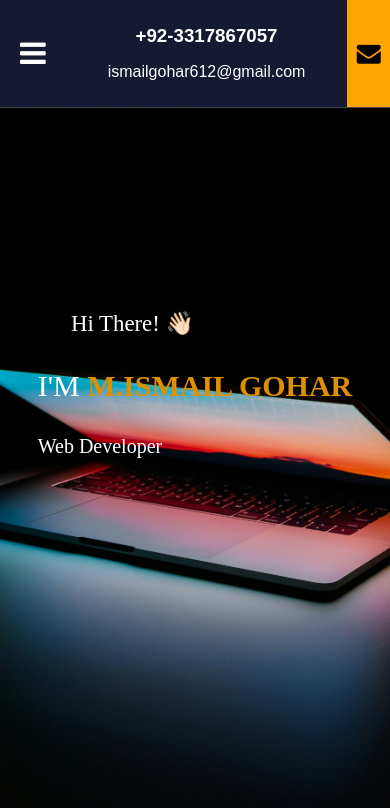
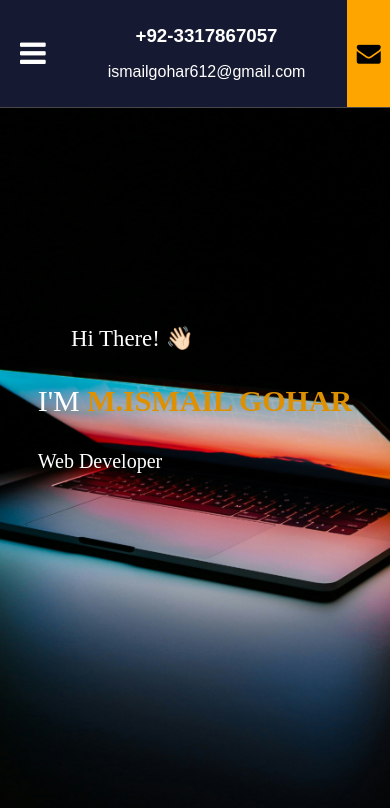
Before and after one commit to IsmailGohar/Portfolio, a plain HTML site: page index.html in a window 390 px wide. Shown: the top 808 px of the page. Drawn offline with Linux system fonts and the light colour scheme.

Commit message:
styles.css

```diff
--- a/styles.css
+++ b/styles.css
@@ -350,8 +350,8 @@ strong {
      #part1 {
 
        width: 100%;
-       padding: 20px;
-     margin-bottom: 150px;
+
+     margin-bottom: 120px;
 
     }
 
```
